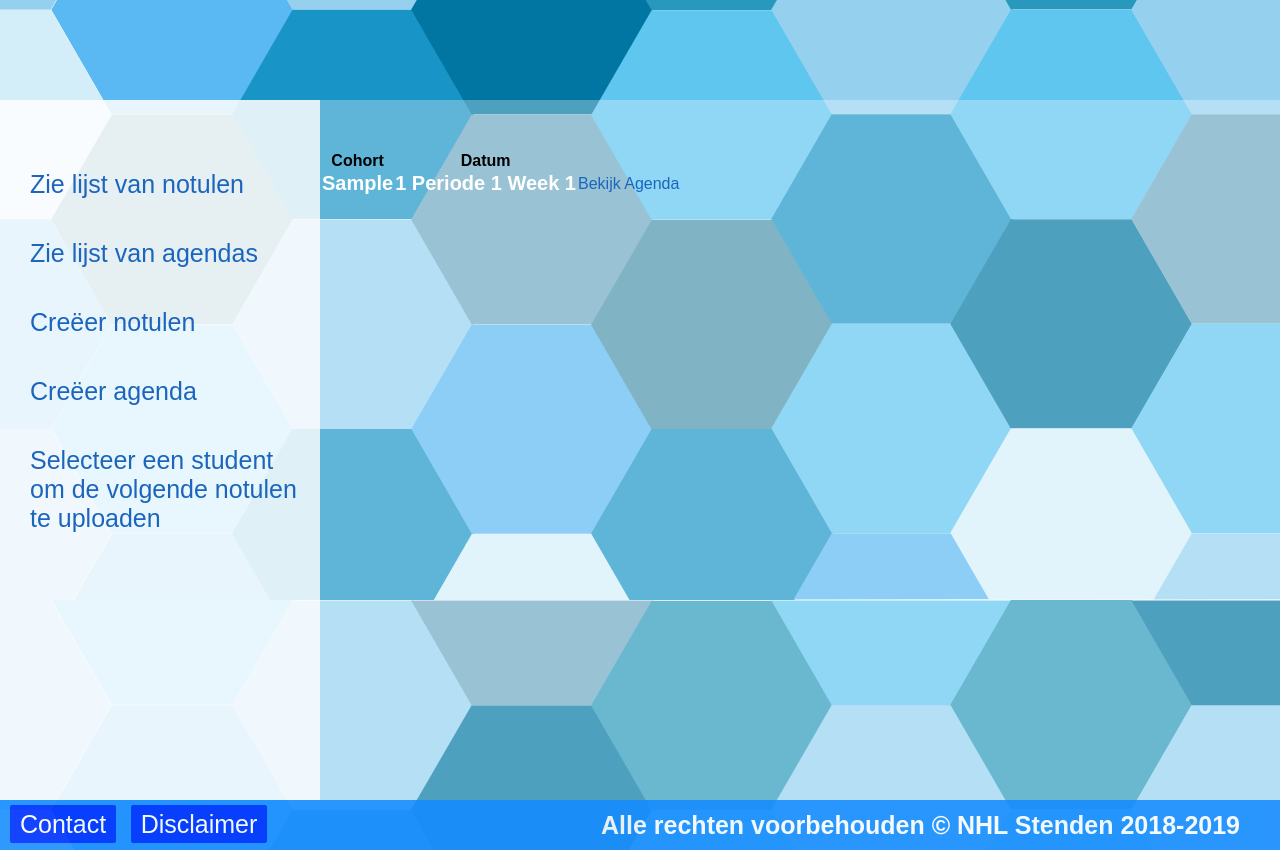
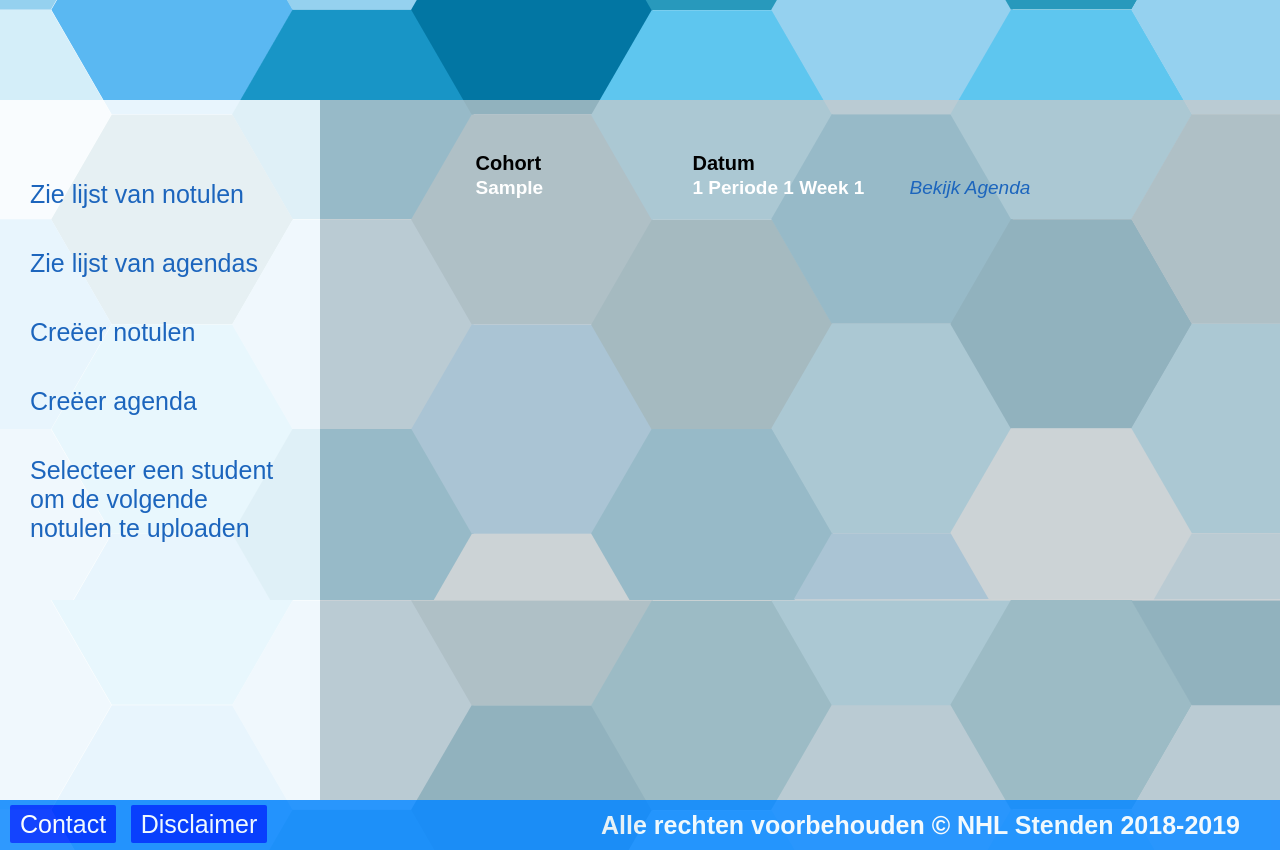
Before and after one commit to timtenvoorde1/inf1b_project, a PHP site: page /shownotulen.php?agenda in a window 1280 px wide. Shown: the part 200-1050 px from the top of the page. Run offline with PHP 8.4, Linux system fonts and the light colour scheme; the visitor is signed in with stand-in values (Sample User, id 1); tables that the repository leaves empty hold one stand-in row (values such as "Sample post").

Commit message:
Notulen mooier
Notulen mooier gemaakt, even iedereen controle

```diff
--- a/createnotulen.php
+++ b/createnotulen.php
@@ -47,7 +47,7 @@
                             /*
                               * Programmer: Maurice Hoekstra
                               * Date Created: 10-01-2019
-                              * Description: Notule upload functionality
+                              * Description: Notulen upload functionality
                             */
                             require "DBFuncs.php";
                             $DBConnect = DBHandshake('127.0.0.1', 'root', '');
@@ -94,7 +94,7 @@
                                                     <p>Informatie</p>
                                                     <textarea name="information"></textarea>
 
-                                                    <input type="submit" name="submit" value="Opsturen">
+                                                    <p><a href="shownotulen.php"><input type="submit" name="submit" value="Opsturen"></a></p>
                                                     </form>
                                                 </div>';
                                                 }
@@ -131,7 +131,7 @@
                                             DBQueryError($DBConnect);
                                         }
                                         else{
-                                            "<p>De Notule is verzonden</p>";
+                                            "<p>De Notulen is verzonden</p>";
                                         }
                                     }
                                     else{
--- a/css/notulen.css
+++ b/css/notulen.css
@@ -23,12 +23,33 @@ and open the template in the editor.
     height: 650px;
     width: 75%;
     float:left;
+    background-color: rgba(190,190,190,0.6);
+}
+
+#phpbox table{
+    margin: auto;
+}
+
+#phpbox th{
+    text-align: left;
+    font-size: 20px;
+}
+#phpbox td{
+    width: 215px;
+    color: white;
+    font-size: 19px;
+    font-weight: bold;
+}
+
+#phpbox a{
+    font-style: italic;
+    font-weight: normal;
 }
 
 #notulentiles ul {
     list-style-type: none;
     float: left;
-    margin-left: 10px;
+    padding: 10px;
     font-size:25px;
 }
 
@@ -48,8 +69,8 @@ and open the template in the editor.
     width: 27%;
     background-color: white;
     opacity: 0.9;
-    height:500px;
-    padding-top:20px;
+    height:650px;
+    padding-top:10px;
     margin: auto;
     border-radius: 25px;
 }
@@ -110,6 +131,7 @@ textarea {
 
     div.notulenupload{
         width: 100%;
+        height: 625px;
     }
 }
 
@@ -124,5 +146,10 @@ textarea {
 
     div.notulenupload{
         width: 50%;
+        height: 625px;
+    }
+
+    div#phpbox{
+        height:750px;
     }
 }
--- a/shownotulen.php
+++ b/shownotulen.php
@@ -91,15 +91,15 @@ if (!isset($_SESSION['loggedin'])) {
                                     } else {
                                         echo "<table>";
                                         echo "<tr>
-                                                     <th>Datum</th>
-                                                     <th>Naam Student</th>
-                                                     <th></th>
-                                                 </tr>";
+                                                <th>Datum</th>
+                                                <th>Naam Student</th>
+                                                <th></th>
+                                            </tr>";
                                         while (mysqli_stmt_fetch($stmt)) {
                                             echo "<tr>
                                                     <td>" . $Year . " Periode " . $Period . " Week " . $Week . "</td>
                                                     <td>" . $Name . "</td>
-                                                    <td><a href='seenotule.php?notulen=" . $AgendaNR . "'>Bekijk Notule</a></td>
+                                                    <td><a href='seenotule.php?notulen=" . $AgendaNR . "'>Bekijk Notulen</a></td>
                                                     </tr>";
                                         }
                                         echo "</table>";
@@ -137,8 +137,8 @@ if (!isset($_SESSION['loggedin'])) {
                                                  </tr>";
                                         while (mysqli_stmt_fetch($stmt)) {
                                             echo "<tr>
-                                                    <td><p>" . $Cohort . "</p></td>
-                                                    <td><p>" . $Year . " Periode " . $Period . " Week " . $Week . "</p></td>
+                                                    <td>" . $Cohort . "</td>
+                                                    <td>" . $Year . " Periode " . $Period . " Week " . $Week . "</td>
                                                     <td><a href='seenotule.php?agenda=" . $AgendaNR . "'>Bekijk Agenda</a></td>
                                                     </tr>";
                                         }
```
Also changed, not shown: createplenagenda.php (+14 -18 lines), img/Bliss.0.png (added).
